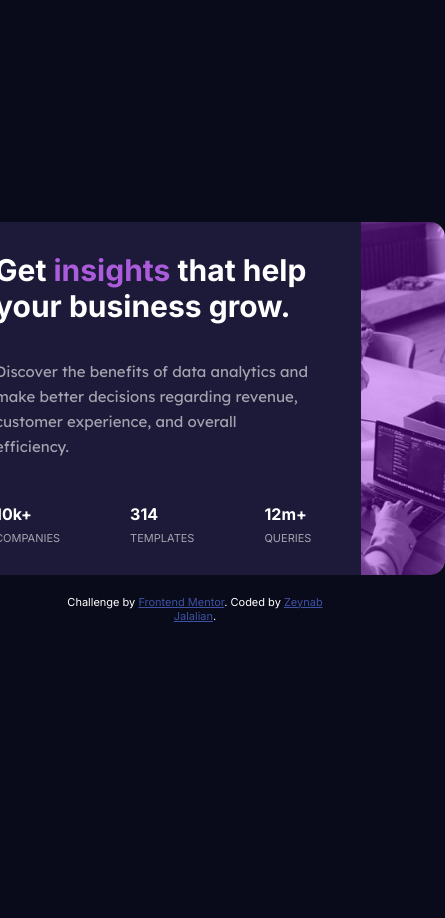
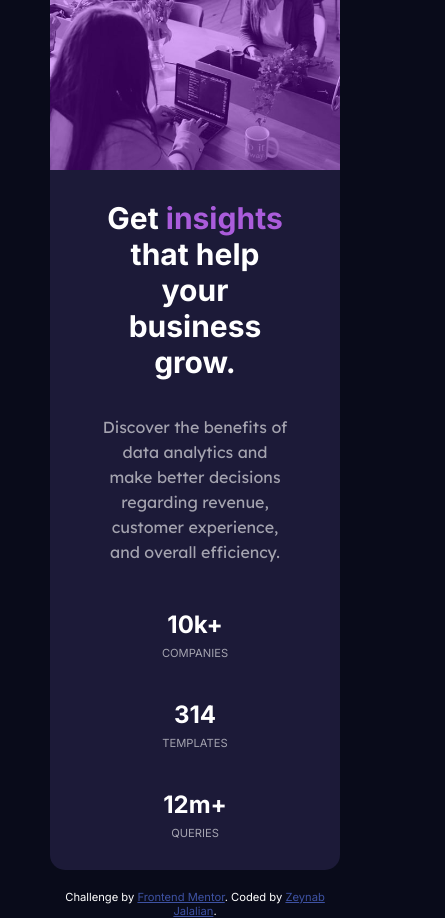
Before and after one commit to Zeynab-jalalian/Stats-preview-card-component, a plain HTML site: page index.html in a window 390 px wide. Shown: the whole page, 445 px wide, since content can reach past the window. Before the commit the page ends 844 px from the top, so only its background shows below. Drawn offline with Linux system fonts and the light colour scheme.

Commit message:
responsive

```diff
--- a/style.css
+++ b/style.css
@@ -31,7 +31,8 @@ main {
   background: hsl(244, 37%, 16%);
   border-top-left-radius: 15px;
   border-bottom-left-radius: 15px;
-  width: 500px;
+  max-width: 500px;
+  width: 100%;
   height: 100%;
   display: flex;
   flex-direction: column;
@@ -68,13 +69,13 @@ main {
 }
 .cat span {
   color: white;
-  font-size: 16px;
+  font-size: 1rem;
   font-weight: 700;
 }
 .cat span:nth-child(2) {
   color: hsla(0, 0%, 100%, 0.6);
   text-transform: uppercase;
-  font-size: 11px;
+  font-size: 0.7rem;
   margin-top: 7px;
   font-weight: 400;
 }
@@ -85,6 +86,8 @@ main {
   height: 100%;
   overflow: hidden;
   position: relative;
+  max-width: 500px;
+  width: 100%;
 }
 .img-box img {
   width: 100%;
@@ -98,11 +101,11 @@ main {
   left: 0;
   right: 0;
   bottom: 0;
-  background:hsl(277deg 98.29% 48.92% / 33.6%);
+  background: hsl(277deg 98.29% 48.92% / 33.6%);
 }
 
 .attribution {
-  font-size: 11px;
+  font-size: 0.7rem;
   text-align: center;
   margin-top: 20px;
   color: white;
@@ -110,3 +113,44 @@ main {
 .attribution a {
   color: hsl(228, 45%, 44%);
 }
+
+@media (max-width: 800px) {
+  main {
+    flex-direction: column-reverse;
+  }
+  .img-box {
+    border-bottom-right-radius: 0px;
+    border-top-right-radius: 15px;
+    border-top-left-radius: 15px;
+  }
+  .content {
+    border-top-left-radius: 0px;
+    border-bottom-right-radius: 15px;
+    border-bottom-left-radius: 15px;
+  }
+  .content {
+    text-align: center;
+    justify-content: center;
+    align-items: center;
+  }
+  .cats {
+    width: 100%;
+    display: flex;
+    gap: 40px;
+    flex-direction: column;
+    justify-content: center;
+    align-items: center;
+  }
+  .cats .cat {
+    display: flex;
+    flex-direction: column;
+    justify-content: center;
+    align-items: center;
+  }
+  .content p {
+    font-size: 1rem;
+  }
+  .cat span {
+    font-size: 1.5rem;
+  }
+}
```
